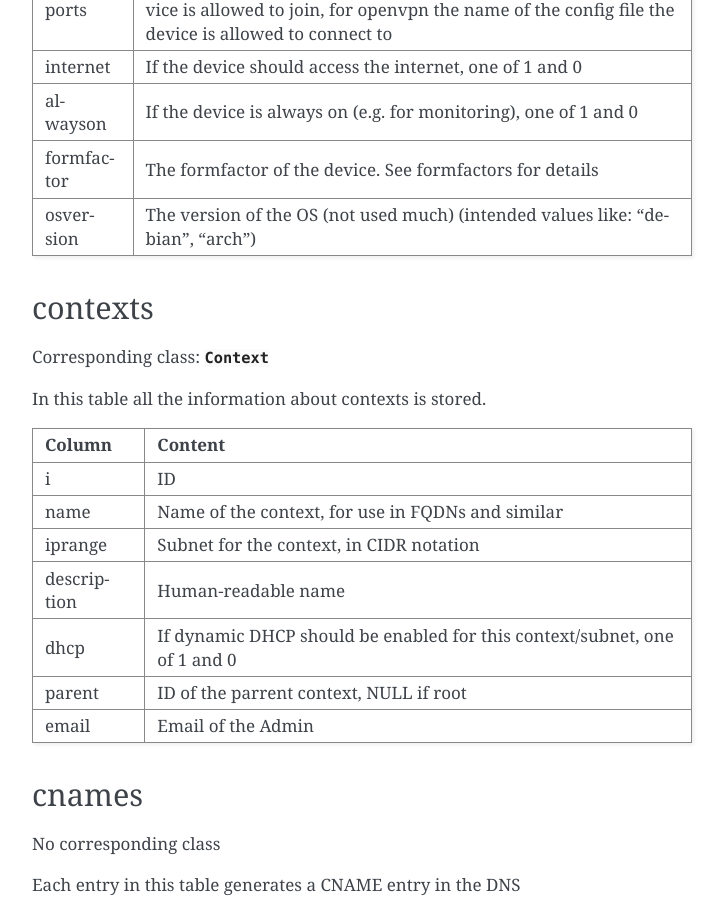
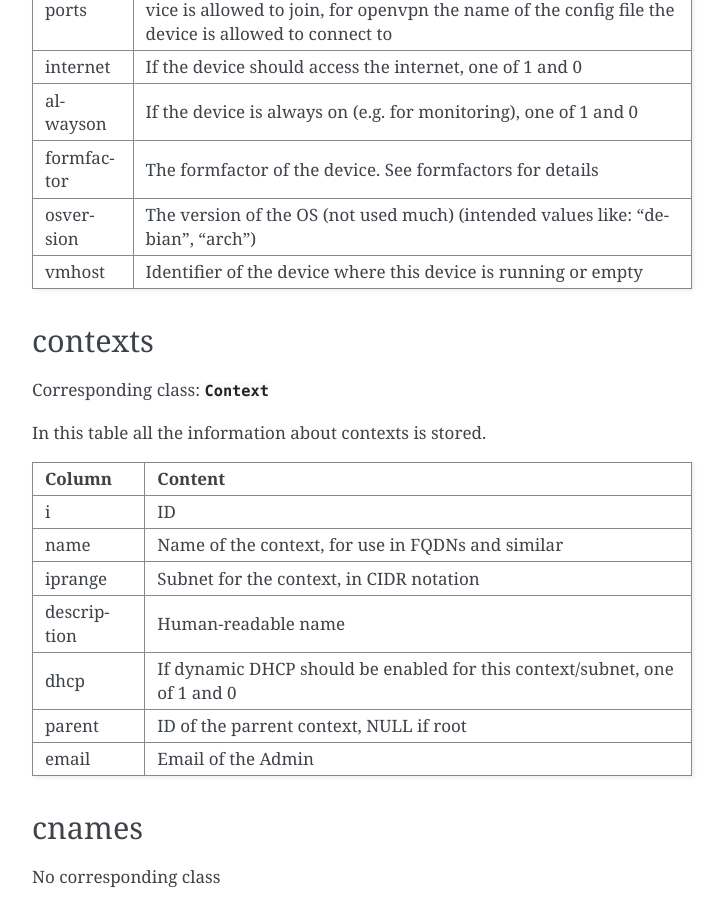
Before and after one commit to adnidor/supreme-rotary-phone, a Sphinx documentation site: the page built from doc/source/database.rst, in a window 1280 px wide and 900 px high, scrolled down 806 px. Shown: the whole window, without its empty margins (388-1112 px from the left). Built offline with Sphinx 7.4.7, drawn with Linux system fonts in a browser that asks for light colours; formulas are drawn with MathJax 3.

Commit message:
added column "vmhost"

```diff
--- a/doc/source/database.rst
+++ b/doc/source/database.rst
@@ -27,6 +27,7 @@ internet        If the device should access the internet, one of 1 and 0
 alwayson        If the device is always on (e.g. for monitoring), one of 1 and 0
 formfactor      The formfactor of the device. See :doc:`formfactors` for details
 osversion       The version of the OS (not used much) (intended values like: "debian", "arch")
+vmhost          Identifier of the device where this device is running or empty
 ============    =============
 
 contexts
```
